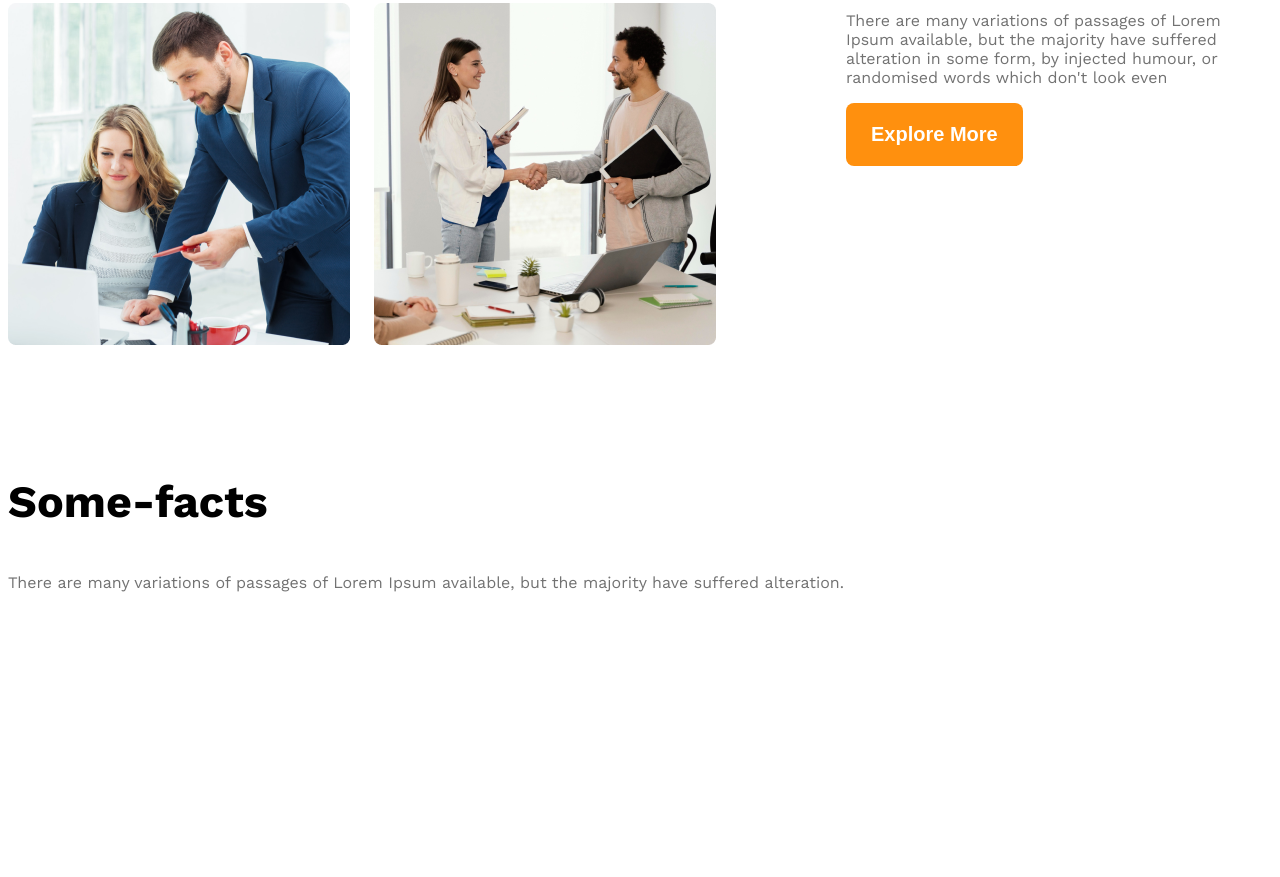
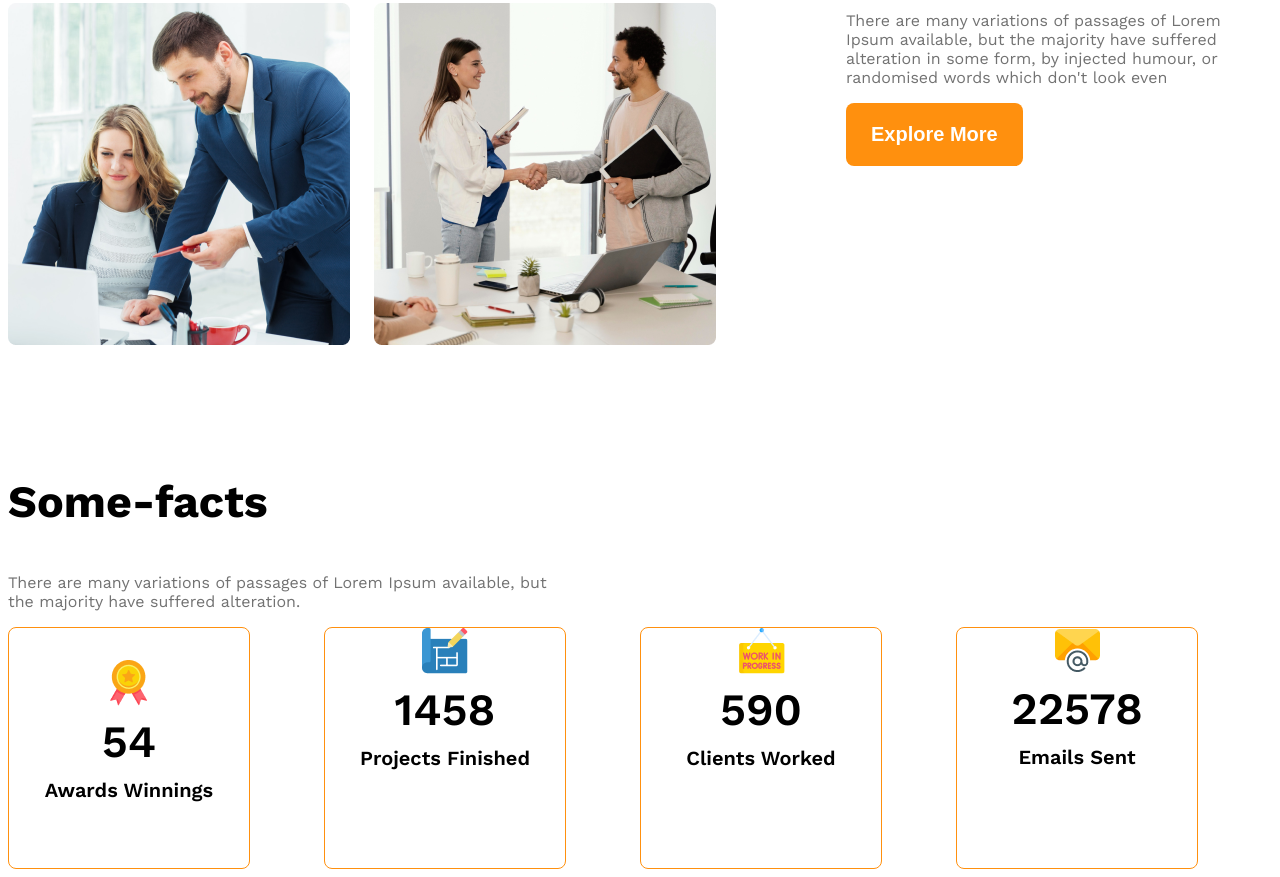
Before and after one commit to SR-Zisan-007/g3-architect-website, a plain HTML site: page index.html in a window 1280 px wide. Shown: the part 1677-2554 px from the top of the page. Before the commit the page ends 2450 px from the top, so only its background shows below. Drawn offline with nearby package versions, Linux system fonts and the light colour scheme.

Commit message:
Added fact cards

```diff
--- a/index.html
+++ b/index.html
@@ -22,7 +22,9 @@
         <div class="banner">
             <div class="banner-content">
                 <h1 class="banner-title">Brand New Group of Architects</h1>
-                <p class="banner-description">There are many variations of passages of Lorem Ipsum available, but the majority have suffered alteration in some form, by injected humour, or randomised words which don't look even</p>
+                <p class="banner-description">There are many variations of passages of Lorem Ipsum available, but the
+                    majority have suffered alteration in some form, by injected humour, or randomised words which don't
+                    look even</p>
                 <button class="btn-primary">Explore More</button>
             </div>
             <img class="banner-image" src="images/banner.png" alt="">
@@ -37,35 +39,47 @@
                 <img src="images/team4.png" alt="A pregnant lady and an architect making agreement on something.">
             </div>
             <div class="our-features">
-                <h3 class="section-title"><span id="quick-list" class="text-light-gray">Quick list </span><span id="of-our">of Our </span><span id="features" class="text-primary">Features</span></h3>
-                <p class="feature-description text-light-gray">There are many variations of passages of Lorem Ipsum available, but the majority have suffered alteration in some form, by injected humour, or randomised words which don't look even</p>
+                <h3 class="section-title"><span id="quick-list" class="text-light-gray">Quick list </span><span
+                        id="of-our">of Our </span><span id="features" class="text-primary">Features</span></h3>
+                <p class="feature-description text-light-gray">There are many variations of passages of Lorem Ipsum
+                    available, but the majority have suffered alteration in some form, by injected humour, or randomised
+                    words which don't look even</p>
                 <button class="btn-primary">Explore More</button>
             </div>
         </section>
 
         <section>
             <h3 class="section-title">Some-facts</h3>
-            <p class="text-light-gray">There are many variations of passages of Lorem Ipsum available, but the majority have suffered alteration.</p>
+            <p class="text-light-gray fact-description">There are many variations of passages of Lorem Ipsum available, but the majority
+                have suffered alteration.</p>
             <div class="fact-container">
-                <div class="fact">
-                    <img src="" alt="" class="fact-icon">
-                    <h4 class="fact-number"></h4>
-                    <h5 class="fact-name"></h5>
+                <div class="fact-card display-flex">
+                    <div>
+                        <img src="images/icons/ribon.png" alt="" class="fact-icon">
+                        <h4 class="fact-number">54</h4>
+                        <h5 class="fact-name">Awards Winnings</h5>
+                    </div>
                 </div>
-                <div class="fact">
-                    <img src="" alt="" class="fact-icon">
-                    <h4 class="fact-number"></h4>
-                    <h5 class="fact-name"></h5>
+                <div class="fact-card">
+                    <div>
+                        <img src="images/icons/projects.png" alt="" class="fact-icon">
+                        <h4 class="fact-number">1458</h4>
+                        <h5 class="fact-name">Projects Finished</h5>
+                    </div>
                 </div>
-                <div class="fact">
-                    <img src="" alt="" class="fact-icon">
-                    <h4 class="fact-number"></h4>
-                    <h5 class="fact-name"></h5>
+                <div class="fact-card">
+                    <div>
+                        <img src="images/icons/customers.png" alt="" class="fact-icon">
+                        <h4 class="fact-number">590</h4>
+                        <h5 class="fact-name">Clients Worked</h5>
+                    </div>
                 </div>
-                <div class="fact">
-                    <img src="" alt="" class="fact-icon">
-                    <h4 class="fact-number"></h4>
-                    <h5 class="fact-name"></h5>
+                <div class="fact-card">
+                    <div>
+                        <img src="images/icons/email.png" alt="" class="fact-icon">
+                        <h4 class="fact-number">22578</h4>
+                        <h5 class="fact-name">Emails Sent</h5>
+                    </div>
                 </div>
             </div>
         </section>
--- a/styles/architect.css
+++ b/styles/architect.css
@@ -126,6 +126,40 @@
     font-weight: 500;
   }
 
+  /* Facts related styles */
+
+  .fact-container {
+    display: grid;
+    grid-template-columns: repeat(4, 1fr);
+  }
+
+  .fact-card {
+    border: 1px solid #FF900E;
+    width: 240px;
+    height: 240px;
+    border-radius: 8px;
+    justify-content: center;
+    align-items: center;
+    text-align: center;
+  }
+
+  .fact-number {
+    font-size: 2.8rem;
+    font-weight: 600;
+    margin-top: 5px;
+    margin-bottom: 10px;
+  }
+
+  .fact-name {
+    font-size: 1.25rem;
+    font-weight: 600;
+    margin-top: 10px;
+  }
+
+  .fact-description {
+    max-width: 540px;
+  }
+
   /* Responsive Media Query */
   @media screen and (max-width: 576px) {
     .navbar, .nav-links, .teams {
```
